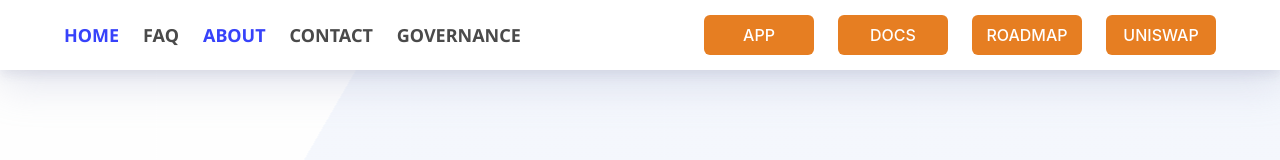
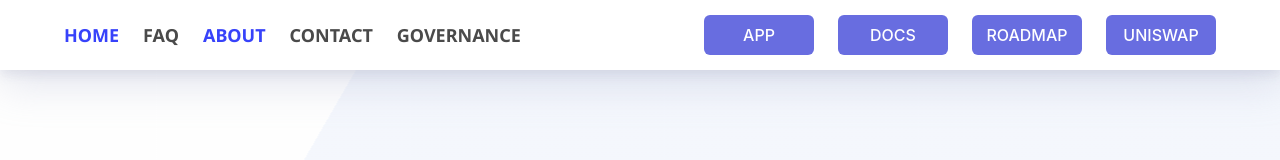
Before and after one commit to SuhailCM/thirmprotocol.github.io, a Vue app: page /about in a window 1280 px wide. Shown: the top 160 px of the page. Built offline with nearby package versions, Linux system fonts and the light colour scheme; no server answers; what vue-plugin-load-script would draw is missing.

Commit message:
light blue color

```diff
--- a/src/App.vue
+++ b/src/App.vue
@@ -157,11 +157,11 @@
 	border: 0;
 	border-radius: 6px;
 	width: 110px;
-	background: #e67e22;
+	background: #686de0;
 }
 
 .navbar-end button:hover {
-	background: #d35400;
+	background: #4834d4;
 }
 </style>
 
--- a/src/components/all.vue
+++ b/src/components/all.vue
@@ -39,7 +39,7 @@
 <style>
 .box.style1 .comp-title {
 	font-size: 21px;
-	color: #d35400;
+	color: #4834d4;
 	text-transform: uppercase;
 	font-weight: 700;
 	padding: 16px 0;
--- a/src/x/index.vue
+++ b/src/x/index.vue
@@ -114,7 +114,7 @@
 
 .features .feature {
 	font-size: 21px;
-	color: #d35400;
+	color: #4834d4;
 	text-transform: uppercase;
 	font-weight: 700;
 	padding: 0 16px;
```
